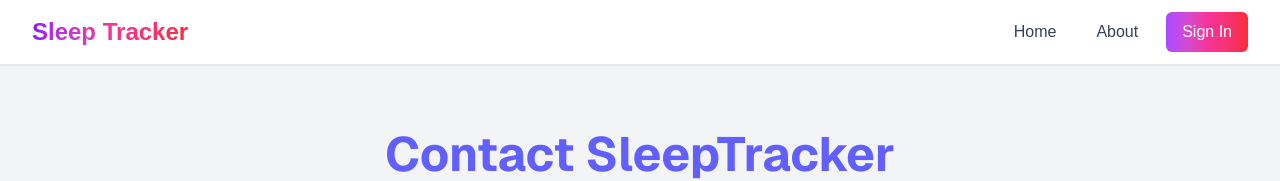
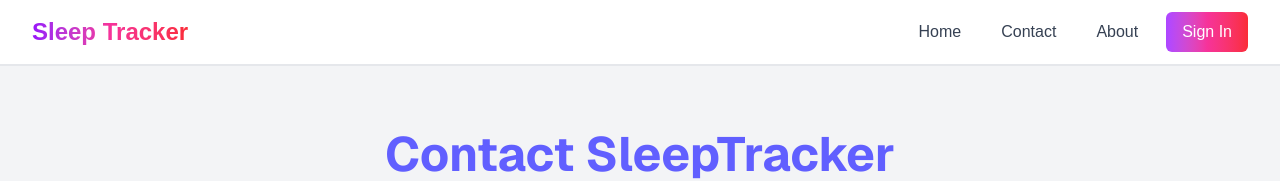
Before and after one commit to viboverse/next-sleep-tracker, a Next.js app: page /contact in a window 1280 px wide. Shown: the top 181 px of the page. Built offline with nearby package versions, Linux system fonts and the light colour scheme; no server answers.

Commit message:
feat: Add Contact link to MainHeader navigation

```diff
--- a/components/main-header.tsx
+++ b/components/main-header.tsx
@@ -27,6 +27,12 @@ export default async function MainHeader() {
               Home
             </Link>
             <Link
+              href="/contact"
+              className="hidden rounded-md px-2 py-1 text-sm font-medium text-gray-700 hover:text-purple-600 sm:block sm:px-3 sm:py-2 sm:text-base"
+            >
+              Contact
+            </Link>
+            <Link
               href="/about"
               className="hidden rounded-md px-2 py-1 text-sm font-medium text-gray-700 hover:text-purple-600 sm:block sm:px-3 sm:py-2 sm:text-base"
             >
```
